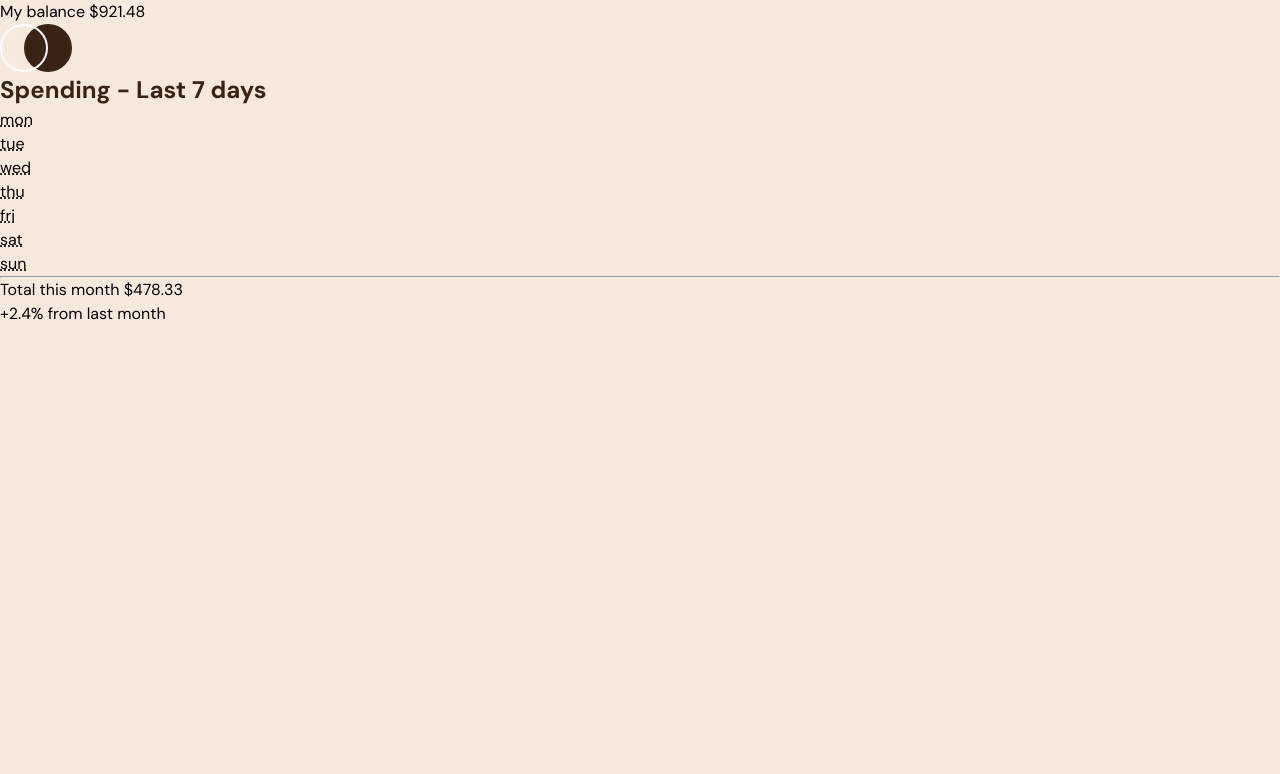
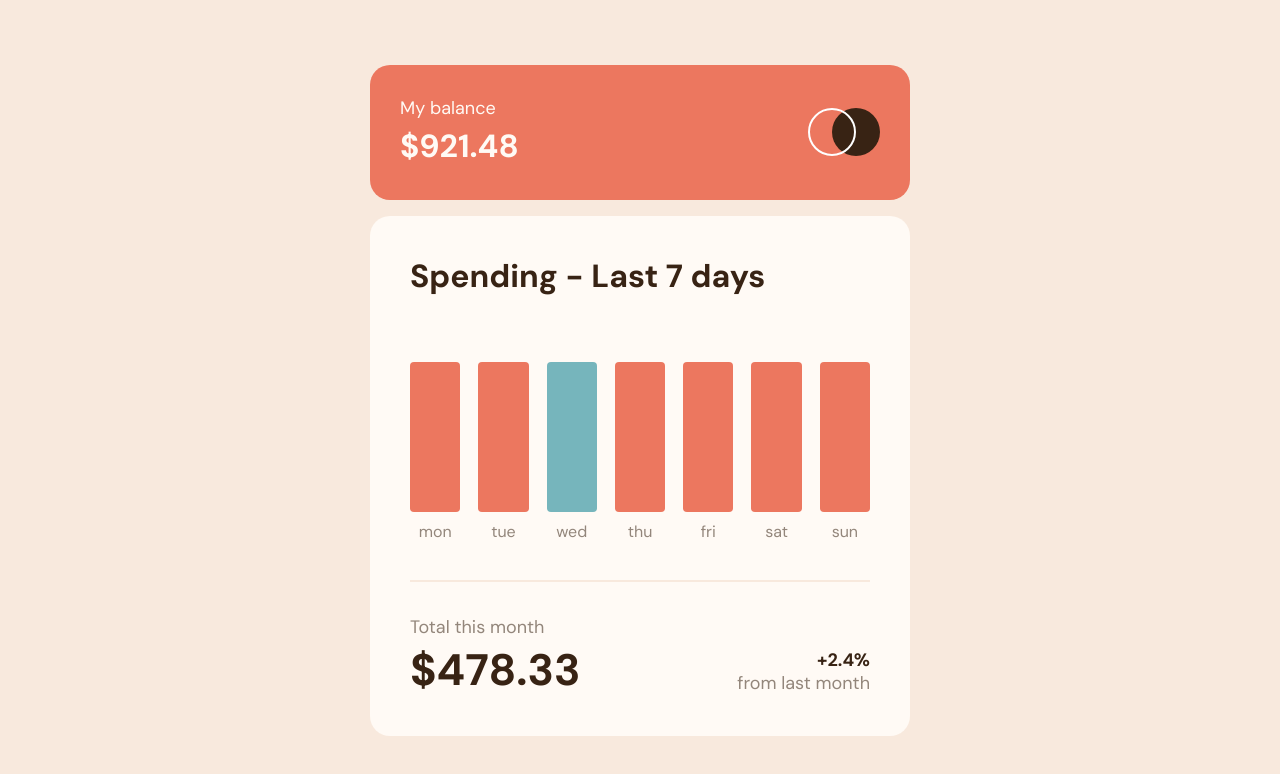
Before and after one commit to karolbanat/expenses-chart-component, a website: page index.html in a window 1280 px wide. Drawn offline with Linux system fonts and the light colour scheme.

Commit message:
Basic styling

```diff
--- a/index.html
+++ b/index.html
@@ -28,65 +28,63 @@
     <main>
         <h1 class="visually-hidden">Check your expenses</h1>
         <section aria-label="Expenses"
-                 class="expense">
-            <header class="expense-header">
-                <p class="expense-header__balance">My balance <span>$921.48</span></p>
+                 class="expenses">
+            <header class="expenses-header">
+                <p class="expenses-header__balance">My balance <span>$921.48</span></p>
                 <img src="./dist/images/logo.svg"
                      alt="">
             </header>
-            <article class="expense-data">
-                <h2 class="expense-data__heading">Spending - Last 7 days</h2>
+            <article class="expenses-data">
+                <h2 class="expenses-data__heading">Spending - Last 7 days</h2>
                 <section>
-                    <ul class="expense-chart">
-                        <li class="expense-chart__item">
-                            <p class="expense-chart__day-label"><abbr title="Monday">mon</abbr></p>
-                            <div class="expense-chart__column"></div>
-                            <p class="expense-chart__price-label"></p>
+                    <ul class="expenses-chart">
+                        <li class="expenses-chart__item">
+                            <p class="expenses-chart__day-label"><abbr title="Monday">mon</abbr></p>
+                            <div class="expenses-chart__column"></div>
+                            <p class="expenses-chart__amount-label">$17.45</p>
                         </li>
-                        <li class="expense-chart__item">
-                            <p class="expense-chart__day-label"><abbr title="Tuesday">tue</abbr></p>
-                            <div class="expense-chart__column"></div>
-                            <p class="expense-chart__price-label"></p>
+                        <li class="expenses-chart__item">
+                            <p class="expenses-chart__day-label"><abbr title="Tuesday">tue</abbr></p>
+                            <div class="expenses-chart__column"></div>
+                            <p class="expenses-chart__amount-label">$17.45</p>
                         </li>
-                        <li class="expense-chart__item">
-                            <p class="expense-chart__day-label"><abbr title="Wednesday">wed</abbr></p>
-                            <div class="expense-chart__column"></div>
-                            <p class="expense-chart__price-label"></p>
+                        <li class="expenses-chart__item"
+                            data-current>
+                            <p class="expenses-chart__day-label"><abbr title="Wednesday">wed</abbr></p>
+                            <div class="expenses-chart__column"></div>
+                            <p class="expenses-chart__amount-label">$17.45</p>
                         </li>
-                        <li class="expense-chart__item">
-                            <p class="expense-chart__day-label"><abbr title="Thursday">thu</abbr></p>
-                            <div class="expense-chart__column"></div>
-                            <p class="expense-chart__price-label"></p>
+                        <li class="expenses-chart__item">
+                            <p class="expenses-chart__day-label"><abbr title="Thursday">thu</abbr></p>
+                            <div class="expenses-chart__column"></div>
+                            <p class="expenses-chart__amount-label">$17.45</p>
                         </li>
-                        <li class="expense-chart__item">
-                            <p class="expense-chart__day-label"><abbr title="Friday">fri</abbr></p>
-                            <div class="expense-chart__column"></div>
-                            <p class="expense-chart__price-label"></p>
+                        <li class="expenses-chart__item">
+                            <p class="expenses-chart__day-label"><abbr title="Friday">fri</abbr></p>
+                            <div class="expenses-chart__column"></div>
+                            <p class="expenses-chart__amount-label">$17.45</p>
                         </li>
-                        <li class="expense-chart__item">
-                            <p class="expense-chart__day-label"><abbr title="Saturday">sat</abbr></p>
-                            <div class="expense-chart__column"></div>
-                            <p class="expense-chart__price-label"></p>
+                        <li class="expenses-chart__item">
+                            <p class="expenses-chart__day-label"><abbr title="Saturday">sat</abbr></p>
+                            <div class="expenses-chart__column"></div>
+                            <p class="expenses-chart__amount-label">$17.45</p>
                         </li>
-                        <li class="expense-chart__item">
-                            <p class="expense-chart__day-label"><abbr title="Sunday">sun</abbr></p>
-                            <div class="expense-chart__column"></div>
-                            <p class="expense-chart__price-label"></p>
+                        <li class="expenses-chart__item">
+                            <p class="expenses-chart__day-label"><abbr title="Sunday">sun</abbr></p>
+                            <div class="expenses-chart__column"></div>
+                            <p class="expenses-chart__amount-label">$17.45</p>
                         </li>
                     </ul>
                 </section>
-                <hr>
-                <footer class="expense-data__footer">
-                    <p class="expense-data__month-total">Total this month <span>$478.33</span></p>
-                    <p class="expense-data__increase"><span>+2.4%</span> from last month</p>
+                <hr class="divider">
+                <footer class="expenses-data__footer">
+                    <p class="expenses-data__month-total">Total this month <span>$478.33</span></p>
+                    <p class="expenses-data__increase"><span>+2.4%</span> from last month</p>
                 </footer>
             </article>
         </section>
     </main>
 
-
-
-
     <script src="./dist/js/main.min.js"></script>
 </body>
 
--- a/src/sass/base/_base.scss
+++ b/src/sass/base/_base.scss
@@ -1,7 +1,14 @@
 body {
+	font-size: var(--fz-400);
 	font-family: var(--ff-primary);
 	font-weight: var(--fw-400);
 	background-color: var(--clr-neutral-400);
+}
+
+main {
+	display: grid;
+	place-items: center;
+	min-height: 100vh;
 }
 
 h1,
--- a/src/sass/base/_variables.scss
+++ b/src/sass/base/_variables.scss
@@ -23,7 +23,7 @@ $colors: (
 
 $font-sizes: (
 	small: (
-		300: 1.2rem,
+		300: 1.4rem,
 		400: 1.8rem,
 		500: 2.2rem,
 		600: 2.6rem,
@@ -33,7 +33,7 @@ $font-sizes: (
 		300: 1.6rem,
 		500: 3.2rem,
 		600: 3.2rem,
-		700: 4.2rem,
+		700: 4.4rem,
 	),
 );
 
@@ -45,7 +45,7 @@ $font-weights: (
 $border-radius: (
 	200: 0.4rem,
 	300: 0.8rem,
-	400: 1.6rem,
+	400: 2rem,
 );
 
 $spacings: (
--- /dev/null
+++ b/src/sass/components/_expenses-chart.scss
@@ -0,0 +1,57 @@
+.expenses-chart {
+	display: grid;
+	grid-auto-flow: column;
+	grid-auto-columns: 1fr;
+	gap: clamp(1.2rem, 7vw - 2rem, 1.8rem);
+
+	&__item {
+		position: relative;
+		display: flex;
+		flex-direction: column-reverse;
+		align-items: center;
+		font-size: var(--fz-300);
+	}
+
+	&__day-label {
+		margin-top: 0.5em;
+		color: var(--clr-neutral-600);
+
+		& abbr {
+			text-decoration: none;
+		}
+	}
+
+	&__amount-label {
+		position: absolute;
+		top: 0;
+		transform: translateY(calc(-100% - 0.8rem));
+		padding: 0.5em 0.5em;
+		line-height: 1;
+		color: var(--clr-neutral-200);
+		background-color: var(--clr-neutral-700);
+		border-radius: var(--borr-200);
+		opacity: 0;
+	}
+
+	&__column {
+		--bg-color: var(--clr-primary-400);
+
+		width: 100%;
+		height: 15rem;
+		background-color: var(--bg-color);
+		border-radius: var(--borr-200);
+		cursor: pointer;
+
+		&:hover {
+			opacity: 0.5;
+		}
+	}
+
+	&__column:is(:hover, :focus) + &__amount-label {
+		opacity: 1;
+	}
+
+	&__item[data-current] &__column {
+		--bg-color: var(--clr-accent-400);
+	}
+}
--- /dev/null
+++ b/src/sass/components/_expenses-data.scss
@@ -0,0 +1,47 @@
+.expenses-data {
+	padding-block: clamp(3rem, 6vw, 4.4rem);
+	padding-inline: clamp(2rem, 6vw, 4rem);
+	background-color: var(--clr-neutral-200);
+	border-radius: var(--border-radius, var(--borr-300));
+
+	&__heading {
+		margin-bottom: clamp(5.4rem, 7.5vw, 7rem);
+		font-size: var(--fz-500);
+		font-weight: var(--fw-700);
+		line-height: 1;
+	}
+
+	&__footer {
+		display: flex;
+		justify-content: space-between;
+		color: var(--clr-neutral-600);
+	}
+
+	&__month-total,
+	&__increase {
+		display: inline-flex;
+		flex-direction: column;
+		line-height: 1;
+
+		& > span {
+			font-weight: var(--fw-700);
+			color: var(--clr-neutral-700);
+		}
+	}
+
+	&__month-total {
+		& > span {
+			margin-top: 1.2rem;
+			font-size: var(--fz-700);
+		}
+	}
+
+	&__increase {
+		text-align: right;
+		align-self: flex-end;
+
+		& > span {
+			margin-bottom: 0.25em;
+		}
+	}
+}
--- /dev/null
+++ b/src/sass/components/_expenses-header.scss
@@ -0,0 +1,25 @@
+@use '../base/mixins';
+
+.expenses-header {
+	display: flex;
+	justify-content: space-between;
+	align-items: center;
+	padding: 2.4rem 2rem;
+	background-color: var(--clr-primary-400);
+	color: var(--clr-neutral-200);
+	border-radius: var(--border-radius, var(--borr-300));
+
+	&__balance {
+		display: inline-flex;
+		flex-direction: column;
+
+		& > span {
+			font-size: var(--fz-600);
+			font-weight: var(--fw-700);
+		}
+	}
+
+	@include mixins.mq(medium) {
+		padding: 3rem;
+	}
+}
--- /dev/null
+++ b/src/sass/components/_expenses.scss
@@ -0,0 +1,16 @@
+@use '../base/mixins';
+
+.expenses {
+	--max-width: 54rem;
+	--padding-inline: 1.6rem;
+	--border-radius: var(--borr-300);
+
+	display: grid;
+	gap: 1.6rem;
+	width: min(100% - 2 * var(--padding-inline), var(--max-width));
+	margin-inline: auto;
+
+	@include mixins.mq(medium) {
+		--border-radius: var(--borr-400);
+	}
+}
--- a/src/sass/main.scss
+++ b/src/sass/main.scss
@@ -2,4 +2,10 @@
 @use './base/reset';
 @use './base/base';
 
+@use './components/expenses';
+@use './components/expenses-header';
+@use './components/expenses-data';
+@use './components/expenses-chart';
+
+@use './utility/divider';
 @use './utility/visually-hidden';
--- /dev/null
+++ b/src/sass/utility/_divider.scss
@@ -0,0 +1,7 @@
+.divider {
+	margin-block: clamp(2.8rem, 5vw, 3.6rem);
+	width: 100%;
+	height: 2px;
+	background-color: var(--clr-neutral-400);
+	border: none;
+}
```
Also changed, not shown: dist/css/main.min.css.
